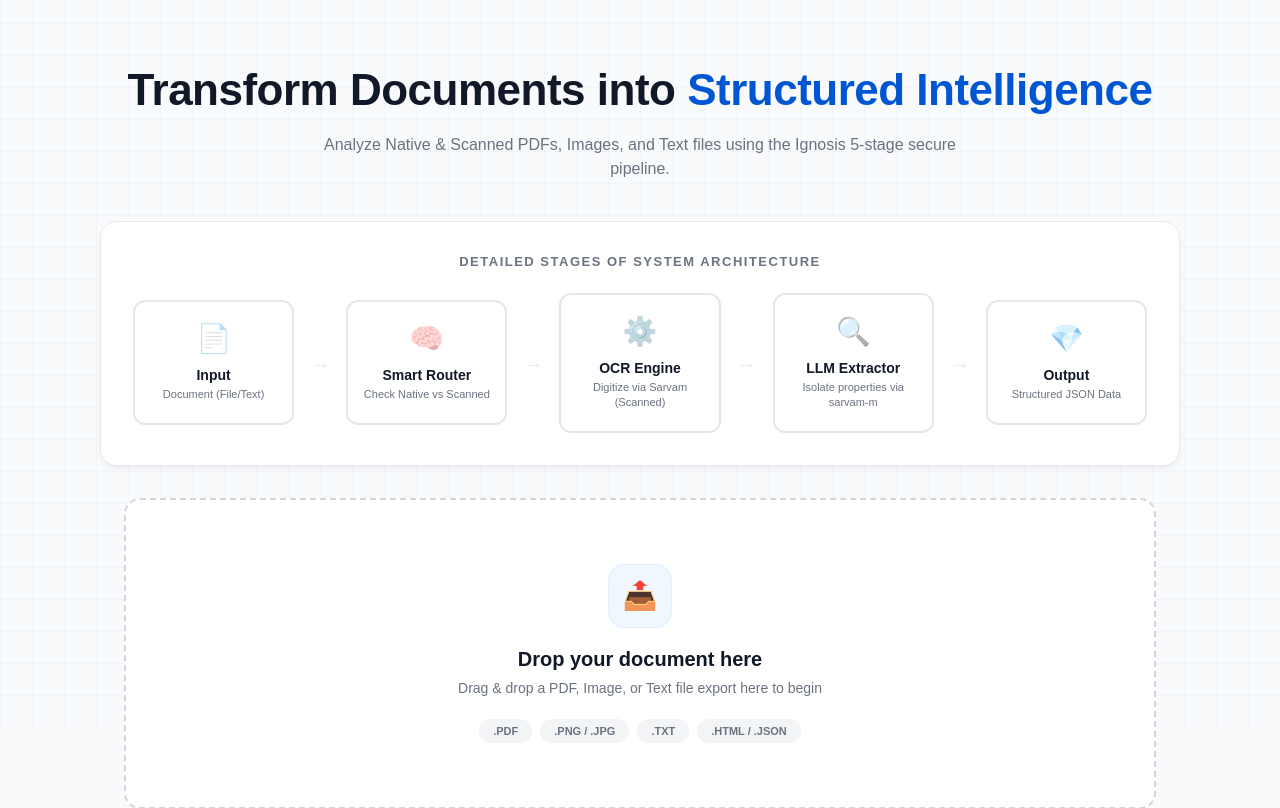
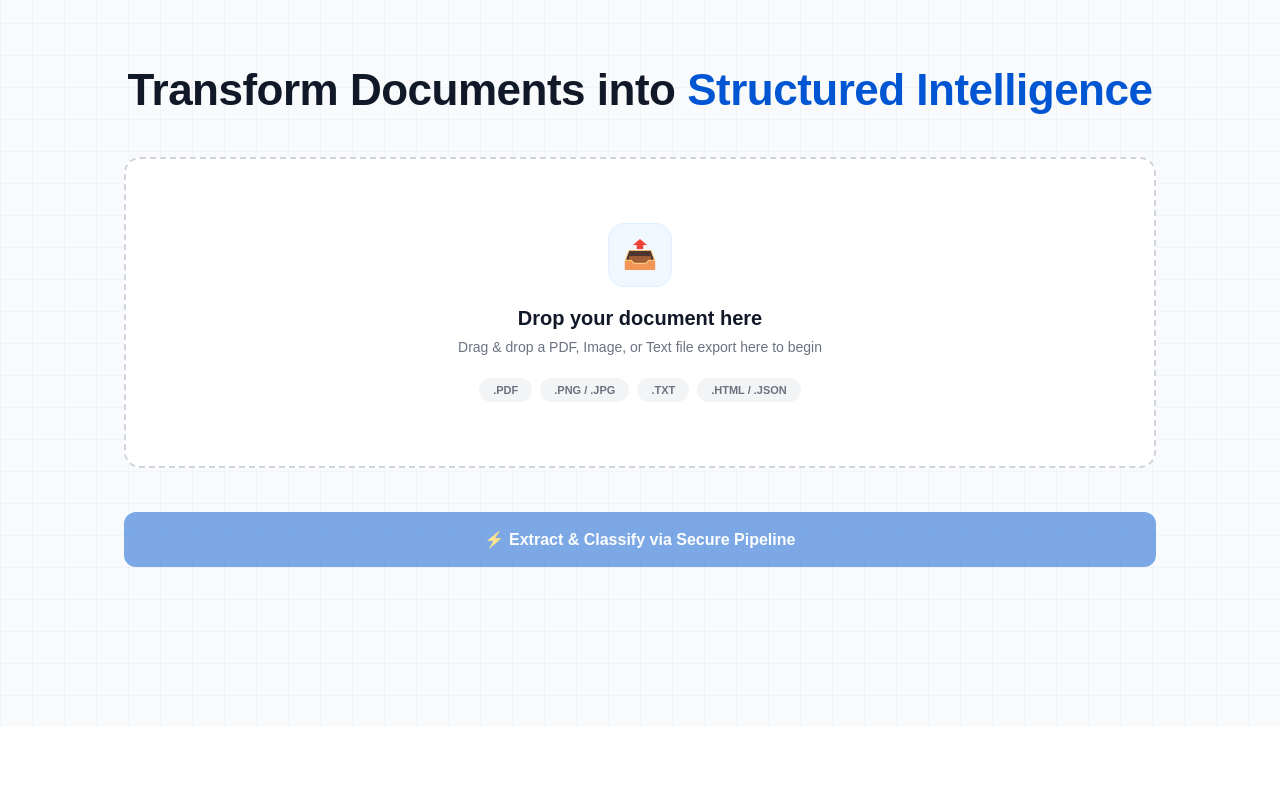
Before and after one commit to adityamahajan-art/Sarvam-DocAI-v4, a Flask app: page / in a window 1280 px wide. Shown: the part 73-881 px from the top of the page. After the commit the page ends 800 px from the top, so only its background shows below. Run offline with Flask 3, Linux system fonts and the light colour scheme; some libraries are stand-ins or nearby versions; some web fonts are replaced.

Commit message:
Update index.html

```diff
--- a/templates/index.html
+++ b/templates/index.html
@@ -26,10 +26,17 @@
     min-height: 100vh;
     padding-bottom: 80px;
   }
+  /* Grid background */
   body::before {
-    content: ''; position: fixed; inset: 0;
-    background-image: linear-gradient(rgba(0,86,210,0.03) 1px, transparent 1px), linear-gradient(90deg, rgba(0,86,210,0.03) 1px, transparent 1px);
-    background-size: 32px 32px; pointer-events: none; z-index: 0;
+    content: '';
+    position: fixed;
+    inset: 0;
+    background-image:
+      linear-gradient(rgba(0,86,210,0.03) 1px, transparent 1px),
+      linear-gradient(90deg, rgba(0,86,210,0.03) 1px, transparent 1px);
+    background-size: 32px 32px;
+    pointer-events: none;
+    z-index: 0;
   }
   .main-wrapper { position: relative; z-index: 1; }
 
@@ -38,58 +45,59 @@
     from { opacity: 0; transform: translateY(15px); }
     to { opacity: 1; transform: translateY(0); }
   }
-  @keyframes activePulse {
-    0% { box-shadow: 0 0 0 0 rgba(0, 86, 210, 0.3); }
-    70% { box-shadow: 0 0 0 12px rgba(0, 86, 210, 0); }
-    100% { box-shadow: 0 0 0 0 rgba(0, 86, 210, 0); }
-  }
   @keyframes spin { to { transform: rotate(360deg); } }
 
   /* Header */
-  header { background: var(--surface); border-bottom: 1px solid var(--border); padding: 16px 32px; display: flex; align-items: center; justify-content: space-between; }
+  header {
+    background: var(--surface);
+    border-bottom: 1px solid var(--border);
+    padding: 16px 32px;
+    display: flex;
+    align-items: center;
+    justify-content: space-between;
+  }
   .logo-area { display: flex; align-items: center; gap: 15px; }
-  .logo-img { height: 40px; /* FIXED: Increased logo size for better balance */ }
+  .logo-img { height: 40px; }
   .logo-text { font-size: 22px; font-weight: 800; border-left: 2px solid var(--border); padding-left: 12px; color: var(--text); }
-  .expert-btn { background: #111827; color: white; font-size: 13px; font-weight: 600; padding: 10px 20px; border-radius: 30px; border: none; cursor: pointer; transition: transform 0.2s, background 0.2s; }
+  .expert-btn {
+    background: #111827;
+    color: white;
+    font-size: 13px;
+    font-weight: 600;
+    padding: 10px 20px;
+    border-radius: 30px;
+    border: none;
+    cursor: pointer;
+    transition: transform 0.2s, background 0.2s;
+  }
   .expert-btn:hover { background: #1f2937; transform: translateY(-1px); }
 
-  .page-header { max-width: 1080px; margin: 64px auto 0; text-align: center; animation: fadeInUp 0.6s ease-out forwards; }
-  .page-title { font-size: 44px; font-weight: 800; line-height: 1.2; margin-bottom: 16px; letter-spacing: -0.5px; }
+  .page-header { max-width: 1080px; margin: 64px auto 40px; text-align: center; animation: fadeInUp 0.6s ease-out forwards; }
+  .page-title { font-size: 44px; font-weight: 800; line-height: 1.2; letter-spacing: -0.5px; }
   .page-title span { color: var(--accent); }
-  .page-sub { font-size: 16px; color: var(--text-muted); max-width: 650px; margin: 0 auto; line-height: 1.5; }
-
-  /* Architecture Visualization */
-  .architecture-container {
-    background: var(--surface); border: 1px solid var(--border); border-radius: 16px;
-    max-width: 1080px; margin: 40px auto 32px; padding: 32px; box-shadow: var(--shadow);
-    animation: fadeInUp 0.7s ease-out forwards;
-  }
-  .arch-header { font-size: 13px; font-weight: 800; color: var(--text-muted); text-transform: uppercase; letter-spacing: 1.5px; margin-bottom: 24px; text-align: center;}
-  .arch-flow { display: flex; align-items: center; gap: 16px; justify-content: center; }
-  .arch-stage {
-    flex: 1; text-align: center; border: 2px solid var(--border); border-radius: 12px; padding: 20px 12px;
-    background: var(--surface); transition: all 0.4s cubic-bezier(0.4, 0, 0.2, 1); max-width: 190px;
-  }
-  .arch-stage.active {
-    border-color: var(--accent); background: #f4f8ff;
-    transform: translateY(-4px); animation: activePulse 2s infinite; /* NEW: Pulsing animation */
-  }
-  .arch-stage.completed { border-color: #10B981; background: #ecfdf5; color: #047857; }
-  .stage-icon { font-size: 28px; margin-bottom: 12px; opacity: 0.5; transition: opacity 0.3s; }
-  .arch-stage.active .stage-icon, .arch-stage.completed .stage-icon { opacity: 1; }
-  .stage-title { font-size: 14px; font-weight: 800; margin-bottom: 4px; }
-  .stage-desc { font-size: 11px; color: var(--text-muted); line-height: 1.4; }
-  .arch-arrow { color: var(--border); font-size: 20px; font-weight: 800; transition: color 0.4s; }
-  .arch-stage.completed + .arch-arrow, .arch-stage.active + .arch-arrow { color: var(--accent); }
 
   /* Input Section */
   .container { max-width: 1080px; margin: 0 auto; padding: 0 24px; animation: fadeInUp 0.8s ease-out forwards; }
   .drop-zone {
-    border: 2px dashed #D1D5DB; border-radius: 16px; padding: 64px 40px; text-align: center; cursor: pointer;
-    transition: all 0.3s cubic-bezier(0.4, 0, 0.2, 1); background: var(--surface); margin-bottom: 20px;
+    border: 2px dashed #D1D5DB;
+    border-radius: 16px;
+    padding: 64px 40px;
+    text-align: center;
+    cursor: pointer;
+    transition: all 0.3s cubic-bezier(0.4, 0, 0.2, 1);
+    background: var(--surface);
+    margin-bottom: 20px;
   }
-  .drop-zone.dragover, .drop-zone:hover { border-color: var(--accent); background: #f4f8ff; transform: scale(1.01); /* NEW: Smooth scaling on hover */ }
-  .drop-icon { width: 64px; height: 64px; margin: 0 auto 20px; background: #f0f7ff; border-radius: 16px; display: flex; align-items: center; justify-content: center; color: var(--accent); font-size: 28px; border: 1px solid #e0efff; transition: transform 0.3s; }
+  .drop-zone.dragover, .drop-zone:hover { border-color: var(--accent); background: #f4f8ff; transform: scale(1.01); }
+  .drop-icon {
+    width: 64px; height: 64px;
+    margin: 0 auto 20px;
+    background: #f0f7ff;
+    border-radius: 16px;
+    display: flex; align-items: center; justify-content: center;
+    color: var(--accent); font-size: 28px; border: 1px solid #e0efff;
+    transition: transform 0.3s;
+  }
   .drop-zone:hover .drop-icon { transform: translateY(-5px); }
   .drop-title { font-size: 20px; font-weight: 800; margin-bottom: 6px; }
   .drop-sub { font-size: 14px; color: var(--text-muted); line-height: 1.6; }
@@ -99,7 +107,7 @@
 
   #fileInput { display: none; }
   .file-info { display: none; align-items: center; gap: 12px; padding: 16px 20px; background: var(--surface); border: 1px solid var(--border); border-radius: 12px; margin-top: 16px; font-size: 13px; box-shadow: var(--shadow); }
-  .file-info.visible { display: flex; animation: fadeInUp 0.4s ease-out forwards; } /* NEW: Fade in */
+  .file-info.visible { display: flex; animation: fadeInUp 0.4s ease-out forwards; }
   .file-icon { font-size: 18px; }
   .file-name { color: var(--text); font-weight: 700; flex: 1; text-overflow: ellipsis; white-space: nowrap; overflow: hidden; }
   .file-size { color: var(--text-muted); font-weight: 500; }
@@ -108,7 +116,8 @@
 
   .process-btn {
     width: 100%; margin-top: 24px; padding: 18px; border: none; border-radius: 12px;
-    background: var(--accent); color: white; font-size: 16px; font-weight: 800; cursor: pointer;
+    background: var(--accent); color: white;
+    font-size: 16px; font-weight: 800; cursor: pointer;
     transition: all 0.3s cubic-bezier(0.4, 0, 0.2, 1);
     box-shadow: 0 4px 6px -1px var(--accent-glow);
   }
@@ -118,6 +127,7 @@
   .error-box { display: none; background: #FEF2F2; border: 1px solid #FCA5A5; border-radius: 12px; padding: 16px 20px; margin-top: 20px; font-size: 13px; color: #B91C1C; }
   .error-box.visible { display: block; animation: fadeInUp 0.4s ease-out forwards; }
 
+  /* Loading Block */
   .loading { display: none; align-items: center; gap: 16px; padding: 20px; background: var(--surface); border: 1px solid var(--border); border-radius: 16px; margin-top: 24px; box-shadow: var(--shadow); }
   .loading.visible { display: flex; animation: fadeInUp 0.4s ease-out forwards; }
   .spinner { width: 24px; height: 24px; border: 3px solid #E5E7EB; border-top-color: var(--accent); border-radius: 50%; animation: spin 0.8s linear infinite; }
@@ -150,6 +160,7 @@
   .field-value { font-size: 18px; font-weight: 700; line-height: 1.4; color: var(--text); }
   .field-value.empty { color: var(--text-muted); font-style: italic; font-weight: 500; font-size: 15px; }
 
+  /* Field Dot Colors */
   .type-name .field-dot { background: #3B82F6; } .type-date .field-dot { background: #10B981; }
   .type-amount .field-dot { background: #F59E0B; } .type-contact .field-dot { background: #EF4444; }
   .type-id .field-dot { background: #8B5CF6; } .type-location .field-dot { background: #06B6D4; }
@@ -171,42 +182,6 @@
 
   <div class="page-header">
     <h1 class="page-title">Transform Documents into <span>Structured Intelligence</span></h1>
-    <p class="page-sub">Analyze Native & Scanned PDFs, Images, and Text files using the Ignosis 5-stage secure pipeline.</p>
-  </div>
-
-  <div class="architecture-container">
-    <div class="arch-header">Detailed Stages of System Architecture</div>
-    <div class="arch-flow" id="archFlow">
-      <div class="arch-stage" id="stage1">
-        <div class="stage-icon">📄</div>
-        <div class="stage-title">Input</div>
-        <div class="stage-desc">Document (File/Text)</div>
-      </div>
-      <div class="arch-arrow">→</div>
-      <div class="arch-stage" id="stage2">
-        <div class="stage-icon">🧠</div>
-        <div class="stage-title">Smart Router</div>
-        <div class="stage-desc">Check Native vs Scanned</div>
-      </div>
-      <div class="arch-arrow">→</div>
-      <div class="arch-stage" id="stage3">
-        <div class="stage-icon">⚙️</div>
-        <div class="stage-title">OCR Engine</div>
-        <div class="stage-desc">Digitize via Sarvam (Scanned)</div>
-      </div>
-      <div class="arch-arrow">→</div>
-      <div class="arch-stage" id="stage4">
-        <div class="stage-icon">🔍</div>
-        <div class="stage-title">LLM Extractor</div>
-        <div class="stage-desc">Isolate properties via sarvam-m</div>
-      </div>
-      <div class="arch-arrow">→</div>
-      <div class="arch-stage" id="stage5">
-        <div class="stage-icon">💎</div>
-        <div class="stage-title">Output</div>
-        <div class="stage-desc">Structured JSON Data</div>
-      </div>
-    </div>
   </div>
 
   <div class="container">
@@ -256,7 +231,6 @@
 <script>
 let selectedFile = null;
 let rawJsonVisible = false;
-let currentStageId = null;
 
 const dropZone = document.getElementById('dropZone');
 const fileInput = document.getElementById('fileInput');
@@ -273,30 +247,6 @@ dropZone.addEventListener('drop', e => {
 fileInput.addEventListener('change', () => { if (fileInput.files[0]) handleFile(fileInput.files[0]); });
 document.getElementById('removeFile').addEventListener('click', clearFile);
 
-function updateArchStage(stageId, status = 'active') {
-    if (currentStageId) {
-        document.getElementById(currentStageId).classList.remove('active');
-        if (status !== 'completed') {
-            document.getElementById(currentStageId).classList.add('completed');
-        }
-    }
-    currentStageId = stageId;
-    const stageEl = document.getElementById(stageId);
-    if (stageEl) {
-        if (status === 'completed') {
-            stageEl.classList.remove('active');
-            stageEl.classList.add('completed');
-        } else {
-            stageEl.classList.add('active');
-        }
-    }
-}
-
-function resetArchVisualization() {
-    currentStageId = null;
-    document.querySelectorAll('.arch-stage').forEach(s => s.classList.remove('active', 'completed'));
-}
-
 function handleFile(file) {
   const allowed = ['pdf','png','jpg','jpeg','txt','html','json'];
   const ext = file.name.split('.').pop().toLowerCase();
@@ -310,9 +260,6 @@ function handleFile(file) {
   document.getElementById('fileSize').textContent = formatBytes(file.size);
   document.getElementById('fileInfo').classList.add('visible');
   document.getElementById('processBtn').disabled = false;
-
-  resetArchVisualization();
-  updateArchStage('stage1');
 }
 
 function clearFile() {
@@ -322,7 +269,6 @@ function clearFile() {
   document.getElementById('processBtn').disabled = true;
   document.getElementById('results').classList.remove('visible');
   hideError();
-  resetArchVisualization();
 }
 
 function formatBytes(b) {
@@ -344,16 +290,13 @@ async function processDocument() {
 
   const loadingText = document.getElementById('loadingText');
 
-  // Dynamic Flow Simulation
-  updateArchStage('stage2');
   loadingText.textContent = "Routing and checking document structure...";
 
   const ext = selectedFile.name.split('.').pop().toLowerCase();
 
-  // If it's an image or PDF, we highlight Stage 3 (OCR)
+  // Update loading text based on file type
   setTimeout(() => {
       if (['pdf','png','jpg','jpeg'].includes(ext)) {
-          updateArchStage('stage3');
           loadingText.textContent = "Digitizing via Sarvam OCR Engine...";
       }
   }, 1500);
@@ -367,8 +310,6 @@ async function processDocument() {
       body: formData
     });
 
-    // We know it reached the LLM when the API responds or takes a bit
-    updateArchStage('stage4');
     loadingText.textContent = "LLM isolating properties and classifying data...";
 
     const rawResponse = await res.text();
@@ -378,16 +319,13 @@ async function processDocument() {
 
     if (!res.ok) throw new Error(data.error || 'Pipeline error: Server anomaly experienced.');
 
-    updateArchStage('stage5');
     loadingText.textContent = "Finalizing JSON payload...";
-    setTimeout(() => updateArchStage('stage5', 'completed'), 600);
 
     const rawText = data.choices?.[0]?.message?.content || '';
     renderResults(rawText);
 
   } catch (err) {
     showError('Process Execution Halted: ' + err.message);
-    if (currentStageId) document.getElementById(currentStageId).style.borderColor = '#EF4444';
   } finally {
     document.getElementById('loading').classList.remove('visible');
     btn.disabled = false;
@@ -424,11 +362,9 @@ function renderResults(rawText) {
   const grid = document.getElementById('fieldsGrid');
   grid.innerHTML = '';
 
-  // NEW: Staggered entrance animation for cards
   (parsed.fields || []).forEach((f, index) => {
     const card = document.createElement('div');
     card.className = `field-card type-${f.type || 'other'}`;
-    // Add dynamic delay based on the index of the item
     card.style.animation = `fadeInUp 0.5s cubic-bezier(0.4, 0, 0.2, 1) ${index * 0.08}s forwards`;
 
     const val = f.value !== null && f.value !== undefined && f.value !== '' ? f.value : null;
```
